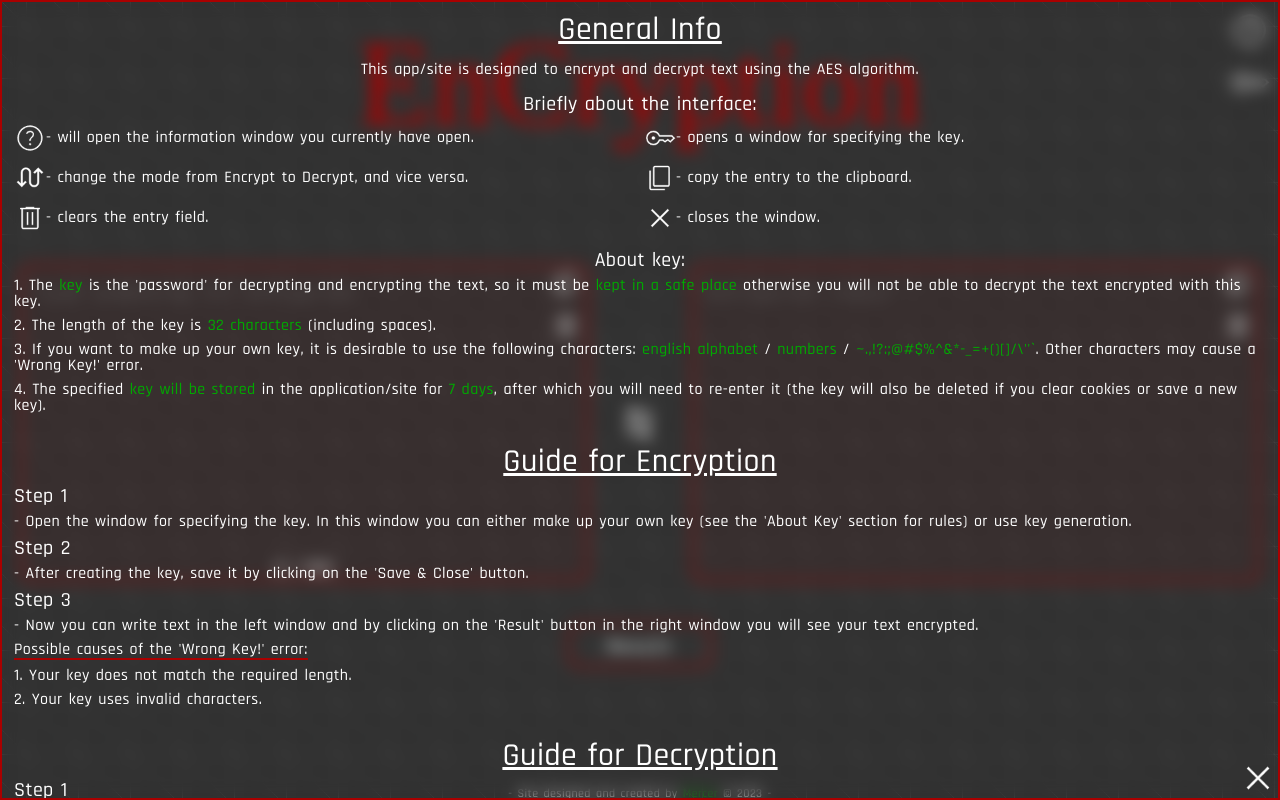
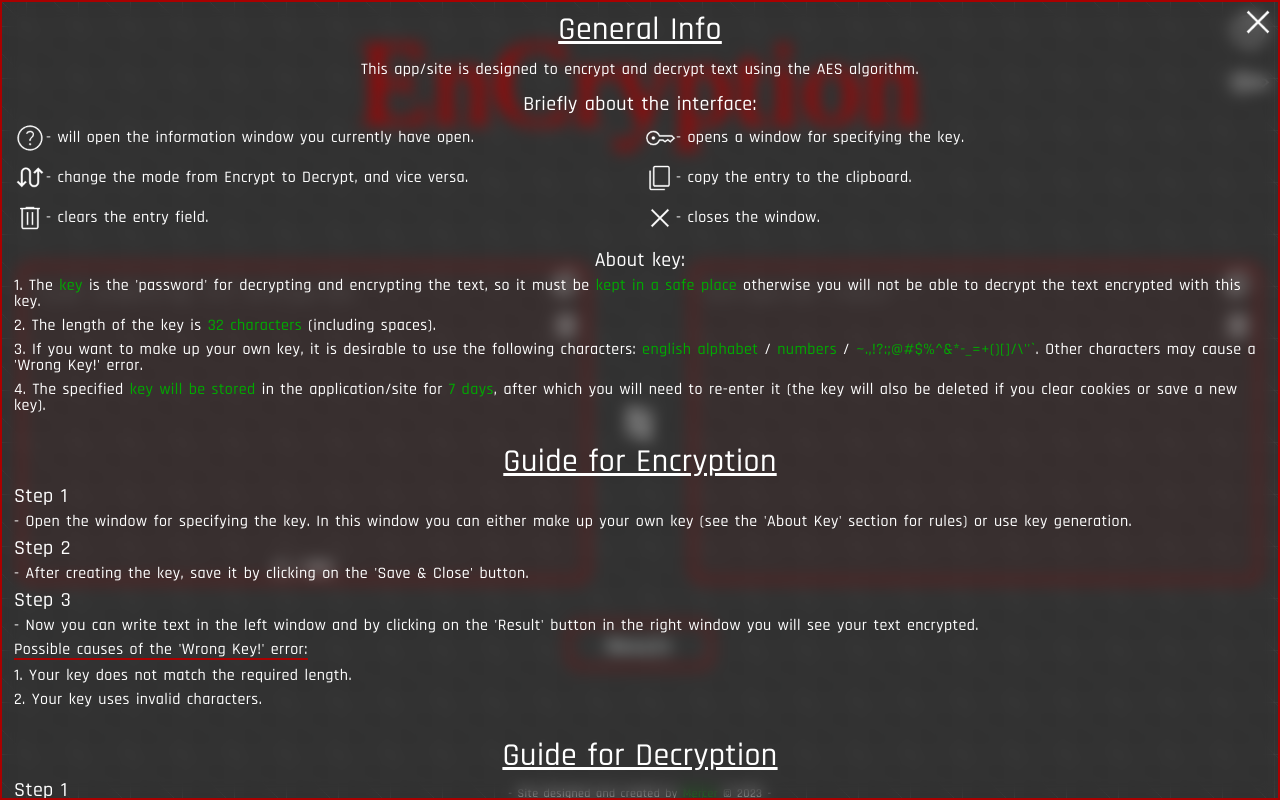
Before and after one commit to AleksMercer/EnDeCryption, a React (Create React App) app: page / in a window 1280 px wide. Built offline with nearby package versions, Linux system fonts and the light colour scheme; a web font is replaced by a local one.

Commit message:
20.10.2023 / fix close btn

```diff
--- a/src/style/scss/_common.scss
+++ b/src/style/scss/_common.scss
@@ -316,7 +316,7 @@ header {
       .close-btn {
         position: absolute;
         right: 0;
-        bottom: 0;
+        top: 0;
         height: 5vh;
 
         img {
--- a/src/style/style.css
+++ b/src/style/style.css
@@ -421,7 +421,7 @@ header .info-and-key .info-window .info-container .encryption-guide .wrong, head
 header .info-and-key .info-window .close-btn {
   position: absolute;
   right: 0;
-  bottom: 0;
+  top: 0;
   height: 5vh;
 }
 header .info-and-key .info-window .close-btn img {
```
